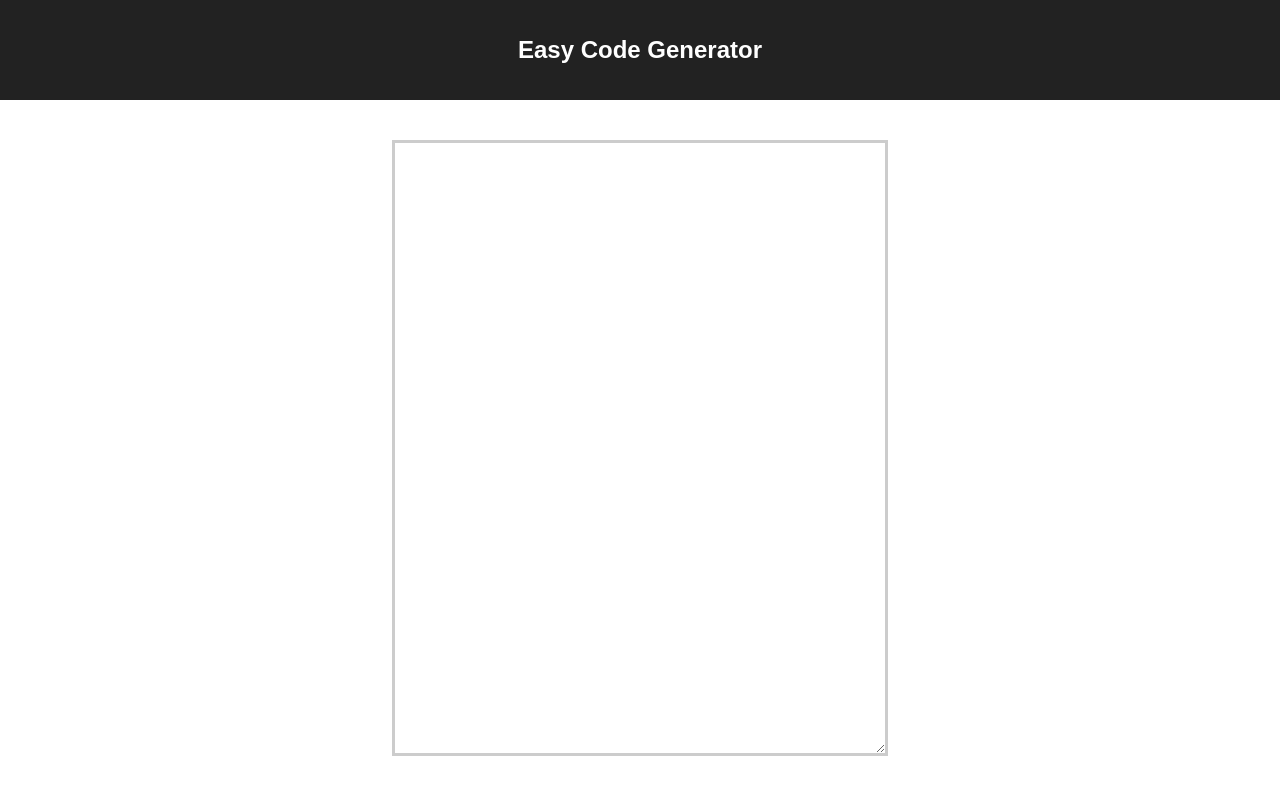
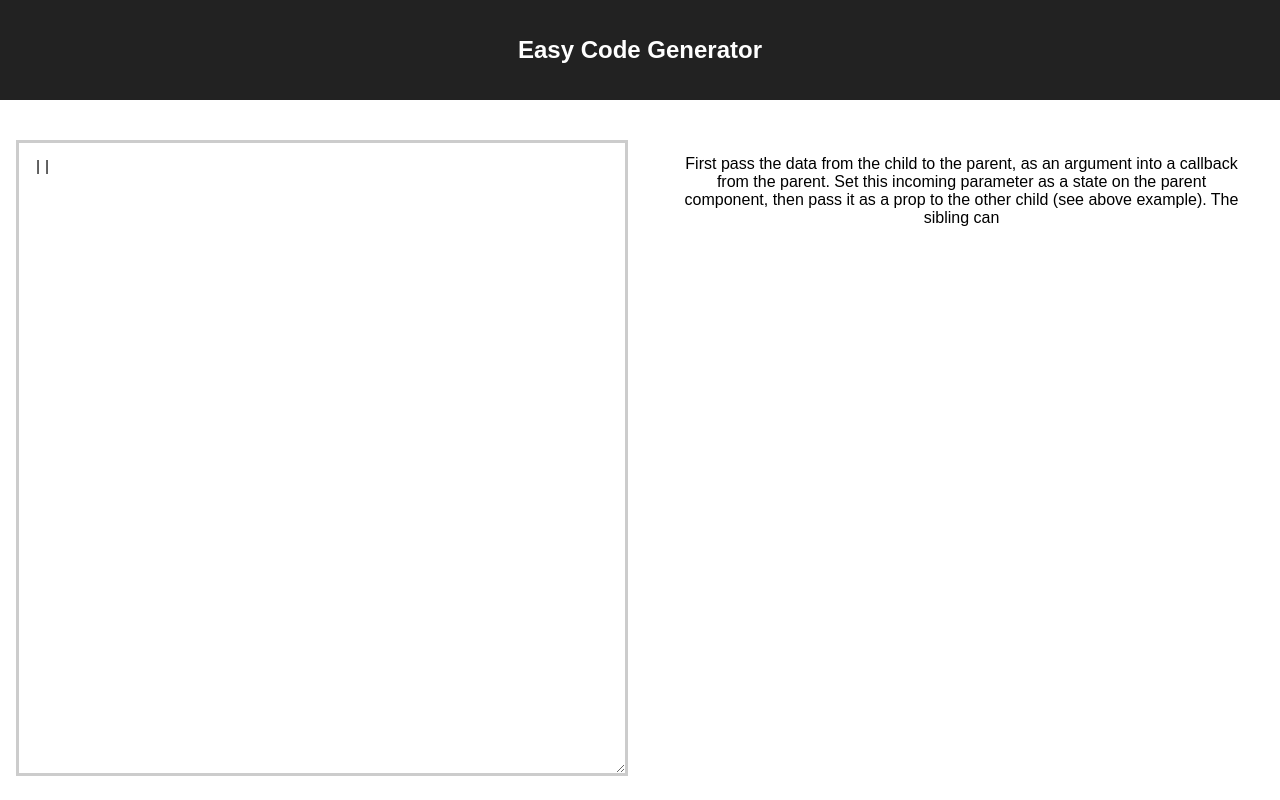
Before and after one commit to zhy0216/EZGEN, a React (Create React App) app: page / in a window 1280 px wide. Built offline with nearby package versions, Linux system fonts and the light colour scheme.

Commit message:
add flex css layout

```diff
--- a/src/App.css
+++ b/src/App.css
@@ -1,10 +1,5 @@
 .App {
   text-align: center;
-}
-
-.App-logo {
-  animation: App-logo-spin infinite 20s linear;
-  height: 80px;
 }
 
 .App-header {
@@ -18,18 +13,23 @@
   font-size: 1.5em;
 }
 
-.App-intro {
-  font-size: large;
+.App-body{
+    display: flex;
+    flex-flow: row wrap;
+    justify-content: space-around;
 }
 
-@keyframes App-logo-spin {
-  from { transform: rotate(0deg); }
-  to { transform: rotate(360deg); }
-}
 .App-input {
+    width: 45%;
     margin-top: 40px;
-	width: 480px;
 	height: 600px;
 	border: 3px solid #cccccc;
-	padding: 5px;
+    font-size: 1.16em;
+	padding: 15px;
 }
+.App-output {
+    width: 45%;
+    margin-top: 40px;
+	height: 600px;
+    padding: 15px;
+}
--- a/src/App.js
+++ b/src/App.js
@@ -1,5 +1,33 @@
 import React, { Component } from 'react';
 import './App.css';
+
+
+class AppInput extends React.Component {
+    constructor(props) {
+        super(props);
+        this.state = {
+            data: "",
+            extra: "||"
+        };
+    }
+
+
+    render(){
+      return <textarea className="App-input" onChange={() => this.setState({data: this.state.data + "ss"})} value={this.state.data + this.state.extra}></textarea>;
+    }
+}
+
+class AppOutput extends React.Component {
+    constructor(props) {
+        super(props);
+    }
+
+    render(){
+        return <div className="App-output">First pass the data from the child to the parent, as an argument into a callback from the parent. Set this incoming parameter as a state on the parent component, then pass it as a prop to the other child (see above example). The sibling can
+        </div>;
+    }
+
+}
 
 class App extends Component {
   render() {
@@ -8,9 +36,10 @@ class App extends Component {
         <header className="App-header">
           <h1 className="App-title">Easy Code Generator</h1>
         </header>
-          <textarea className="App-input"></textarea>
-          <div className="App-output">
-          </div>
+        <div className="App-body">
+          <AppInput />
+          <AppOutput />
+        </div>
       </div>
     );
   }
```
Also changed, not shown: src/util.js (+16 -0 lines), public/manifest.json, src/logo.svg (deleted).
